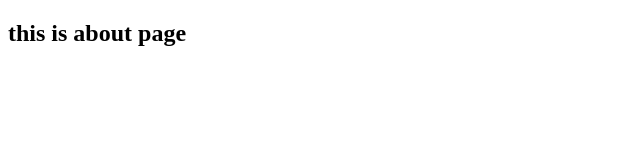
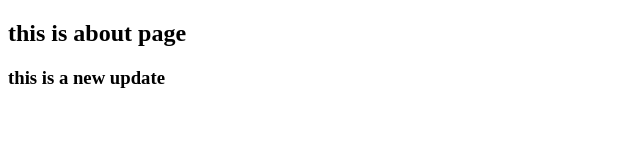
Before and after one commit to Ynb919/TechCampus-one, a plain HTML site: page about.html in a window 1280 px wide. Shown: the whole page, without its empty margins (0-640 px from the left). Drawn offline with Linux system fonts and the light colour scheme.

Commit message:
this is update

```diff
--- a/about.html
+++ b/about.html
@@ -6,5 +6,6 @@
 </head>
 <body>
 <h2> this is about page </h2>
+<h3> this is a new update</h3>
 </body>
 </html>
```
